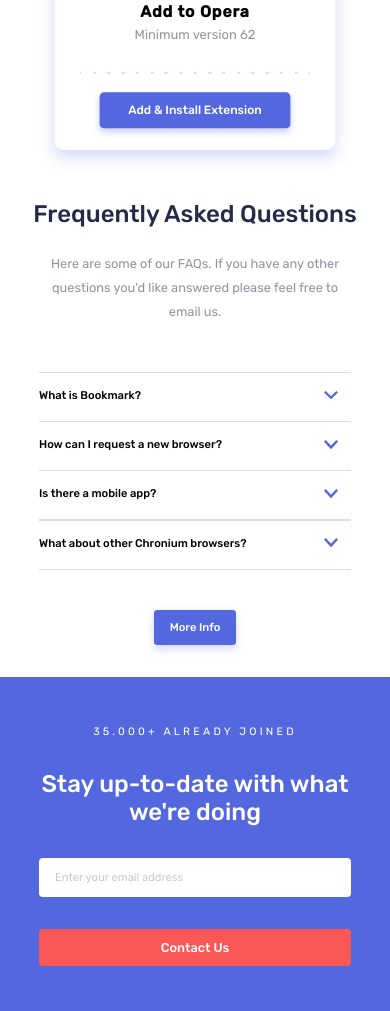
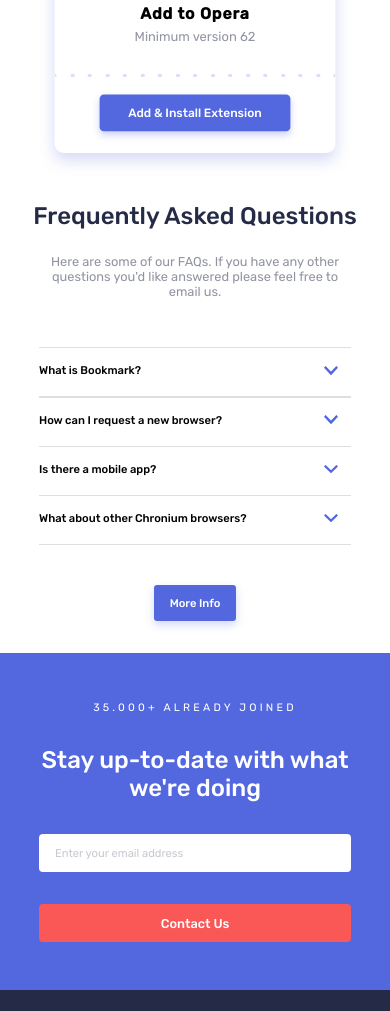
Before and after one commit to AliAizza/Bookmark, a plain HTML site: page index.html in a window 390 px wide. Shown: the part 2844-3855 px from the top of the page. Drawn offline with Linux system fonts and the light colour scheme.

Commit message:
Responsive Finished

```diff
--- a/index.html
+++ b/index.html
@@ -171,7 +171,7 @@
         <img id="arrow" src="images/icon-arrow.svg">
       </div>
       <div class="answer">
-        <p>Lorem ipsum dolor sit amet consectetur adipisicing elit. Commodi nemo minima consequuntur repellendus, voluptas quis iusto numquam earum praesentium soluta odio dolorum sed. Quos molestias, cum voluptatibus voluptate, modi eligendi optio quo nulla amet eveniet deserunt dolore labore! Ut officia fugiat similique corrupti, praesentium vel ducimus itaque deleniti omnis non repudiandae autem delectus fugit porro!</p>
+        <p>Commodi nemo minima consequuntur repellendus, voluptas quis iusto numquam earum praesentium soluta odio dolorum sed. Quos molestias, cum voluptatibus voluptate, modi eligendi optio quo nulla amet eveniet deserunt dolore labore! Ut officia fugiat similique corrupti, praesentium vel ducimus itaque deleniti omnis non repudiandae autem delectus fugit porro!</p>
       </div>
     </div>
     <div class="space-line"></div>
--- a/style.css
+++ b/style.css
@@ -362,7 +362,7 @@ section{
 }
 
 .sec3 .extensions div .dots{
-    width: 16rem;
+    width: 100%;
     margin-bottom: 1.2rem;
 }
 
@@ -431,7 +431,7 @@ section{
 
 .sec4 .answer-shown{
     max-height: 15rem;
-    transition: all ease-in .5s;
+    transition: all ease .5s;
 }
 
 .sec4 .question-and-answer .question{
@@ -932,7 +932,7 @@ footer .social-media img:hover{
         font-size: 1.5rem;
         text-align: center;
     }
-    .sec1 .left p, .sec2 p, .sec3 p, .sec4 p, .sec5 p{
+    .sec1 .left p, .sec2 p, .sec3 p, .sec4 .main-paragraph, .sec5 p{
         font-size: 0.8rem;
         width: 80%;
         max-width: 80%;
@@ -978,7 +978,7 @@ footer .social-media img:hover{
         padding: 30px 20px;
     }
     .sec1 .right img{
-        width: 25rem;
+        width: 22rem;
         top: 6rem;
     }
     .sec2 .tab img{
```
